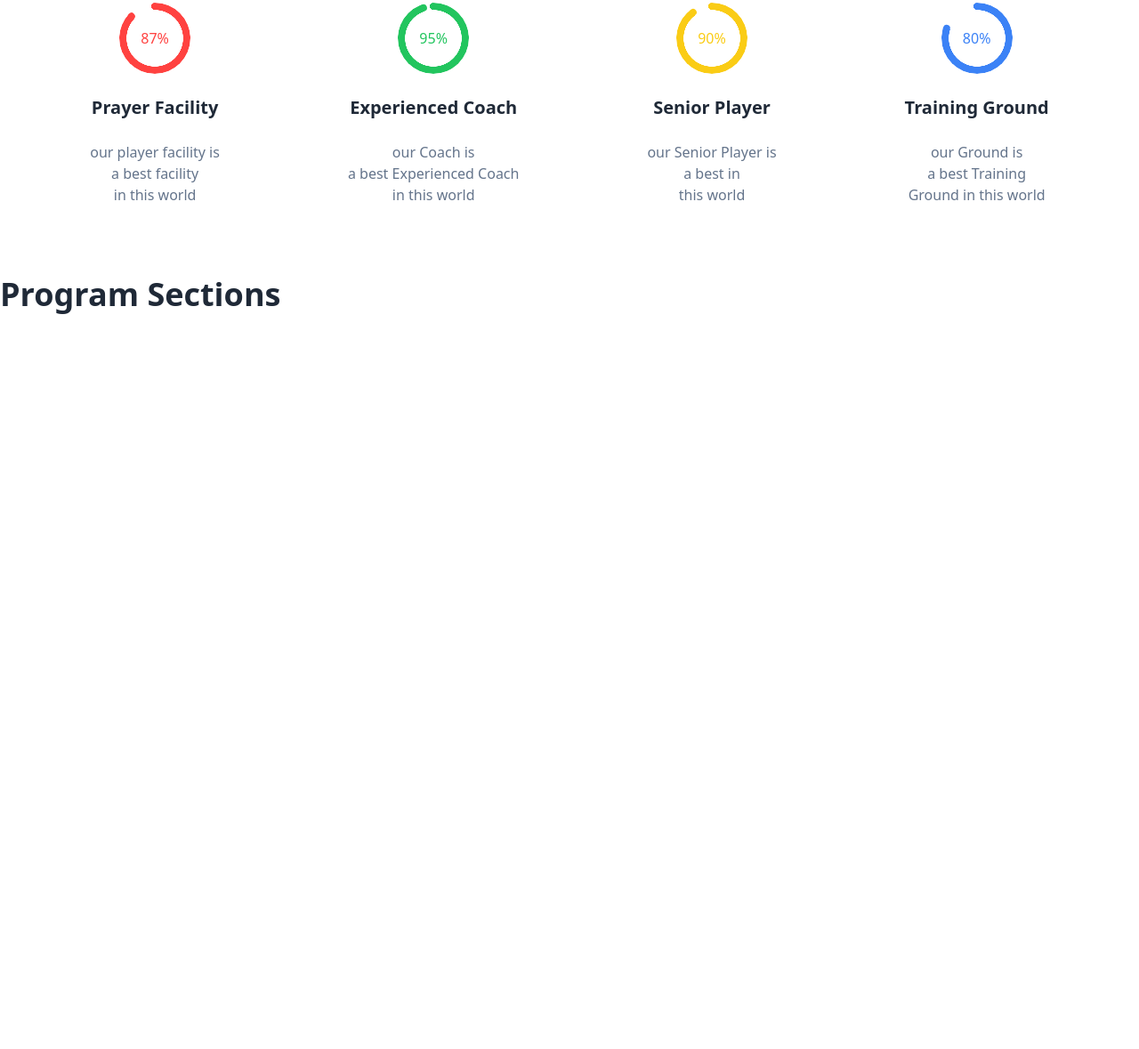
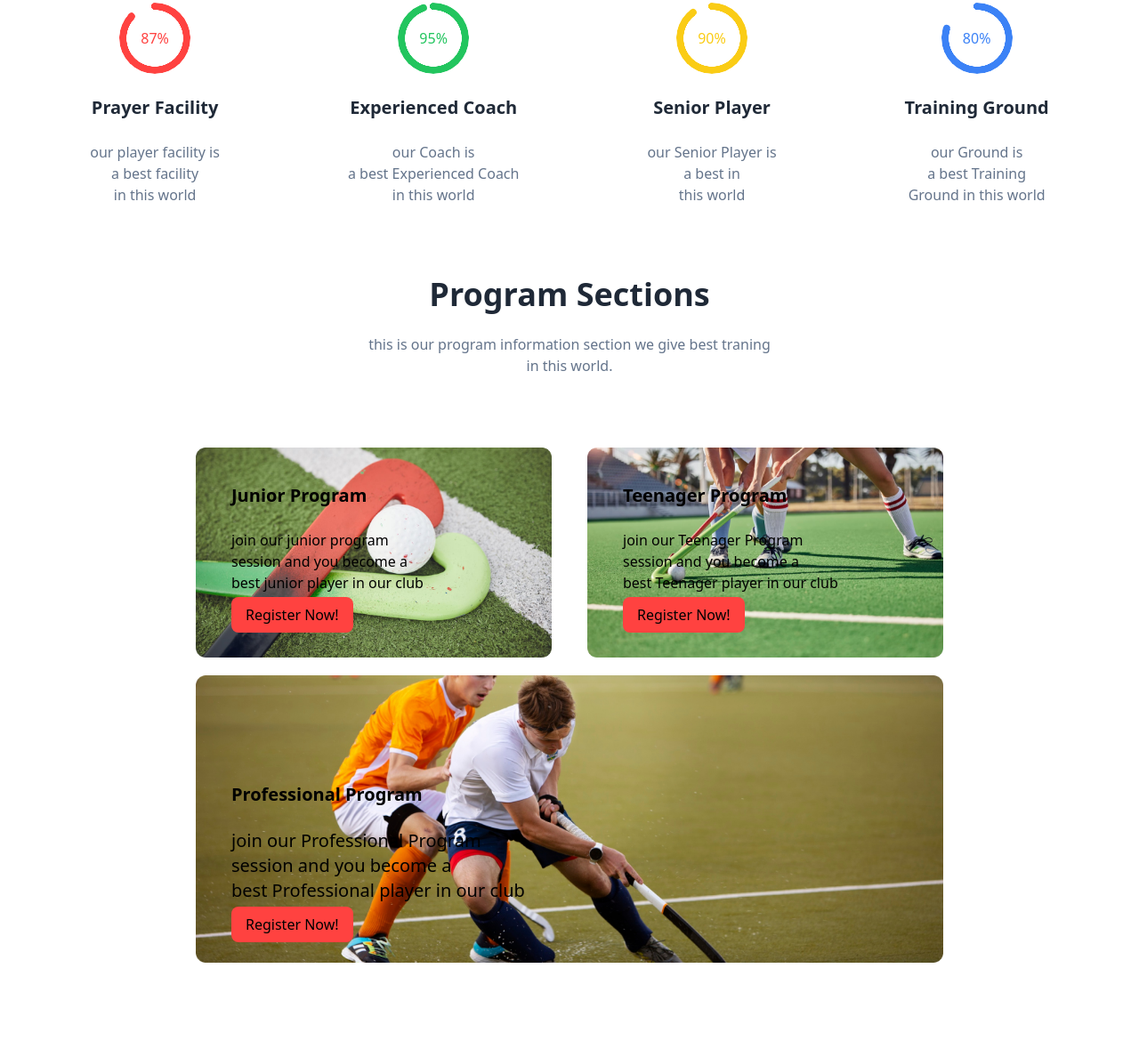
Before and after one commit to minhazapon/PH-assignment-3, a plain HTML site: page index.html in a window 1280 px wide. Shown: the part 977-2156 px from the top of the page at 89% size. Before the commit the page ends 1352 px from the top, so only its background shows below. Drawn offline with nearby package versions, Linux system fonts and the light colour scheme.

Commit message:
added main file 2

```diff
--- a/index.html
+++ b/index.html
@@ -160,13 +160,62 @@
 
         <section class="mt-20">
 
-            <div>
+            <div class="text-center">
                <h1 class="text-4xl font-bold">Program Sections</h1>
                <br>
-               <p></p>
+               <p class="text-slate-500">this is our program information section we give best traning<br> in this world.</p>
+
+            </div>
+
+
+
+            <div class="mt-20 flex justify-center gap-10 items-center flex-col md:flex-row lg:flex-row">
+
+
+                <div class="bg-no-repeat bg-contain text-black h-[300px] w-[400px] p-10 pt-17" style="background-image: url(Images/2.png);">
+                    <h1 class="text-xl font-bold">Junior Program</h1>
+                    <br>
+                    <p>join our junior program <br>session and you become a<br> best junior player in our club </p>
+
+                    <button class=" mt-1 bg-[#FF4240] pl-4 pr-4 pt-2 pb-2 rounded-lg">Register Now!</button>
+
+
+                  </div>
+
+
+
+                  <div class="bg-no-repeat bg-contain text-black h-[300px] w-[400px] p-10 pt-17" style="background-image: url(Images/3.png);">
+                    <h1 class="text-xl font-bold">Teenager Program</h1>
+                    <br>
+                    <p>join our Teenager Program <br>session and you become a<br> best Teenager player in our club </p>
+
+                    <button class=" mt-1 bg-[#FF4240] pl-4 pr-4 pt-2 pb-2 rounded-lg">Register Now!</button>
+
+
+                  </div>
+
 
 
             </div>
+
+           <div class="flex justify-center -mt-12 sm:flex-col md:flex-row lg:flex-row my-auto">
+            <div class="  mt-1 bg-no-repeat bg-contain h-[ 700px] w-[840px]  p-10 flex-col md:flex-row lg:flex-row" style="background-image: url(Images/4.png);">
+                <div class=" pt-20 pb-20 ">
+                <h1 class="text-xl font-bold text-black">Professional Program</h1>
+                    <br>
+                    <p class="text-black text-xl">join our Professional Program <br>session and you become a<br> best Professional player in our club </p>
+
+                    <button class=" mt-1 bg-[#FF4240] pl-4 pr-4 pt-2 pb-2 rounded-lg text-black">Register Now!</button>
+                </div>
+
+
+
+            </div>
+
+          </div>
+
+
+
 
 
 
```
Also changed, not shown: tailwind.config.js (line endings or trailing spaces).
